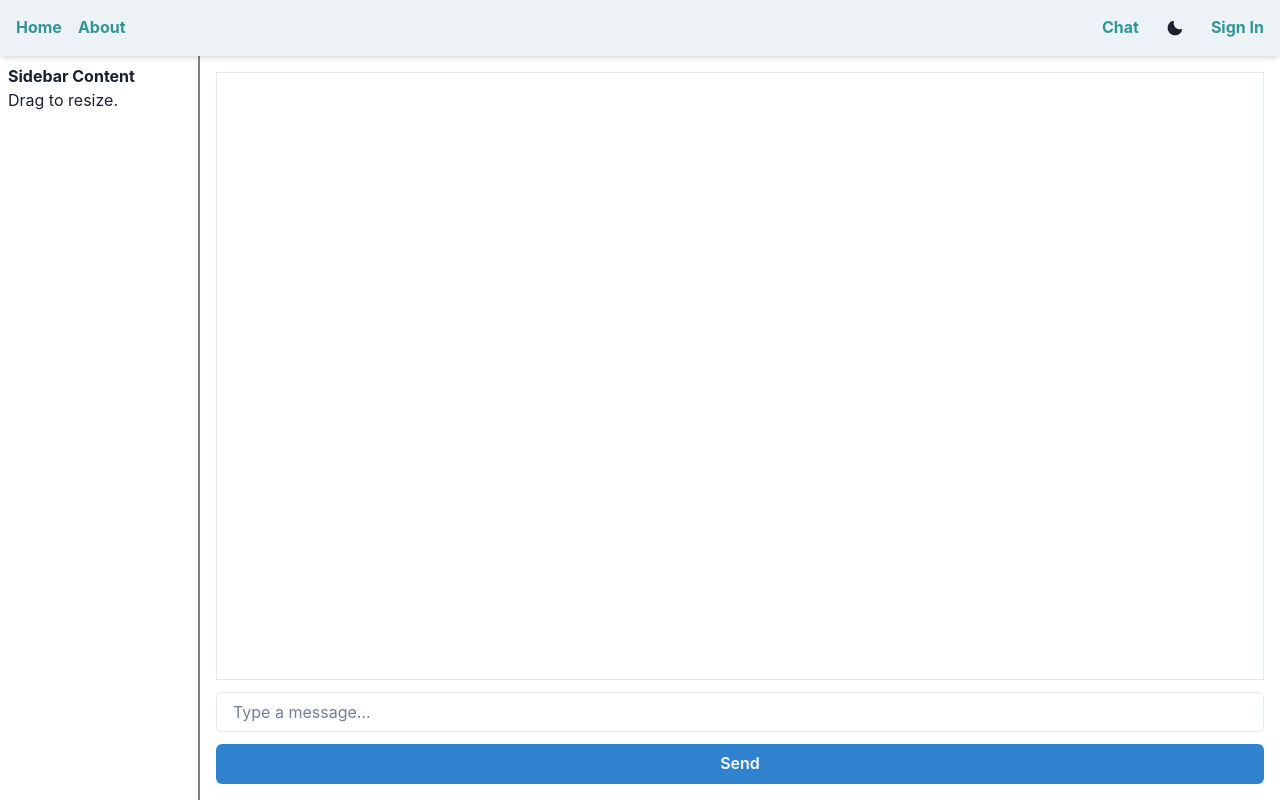
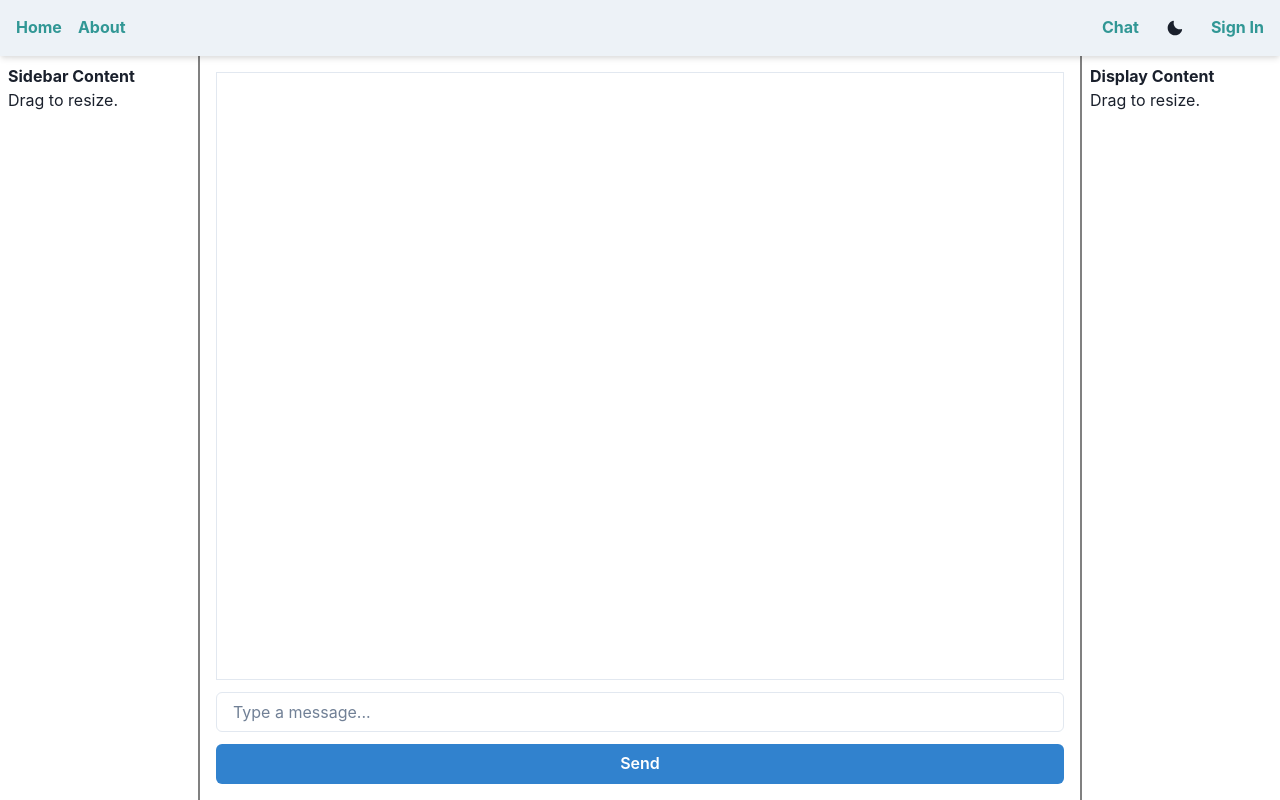
Before and after one commit to codejedi-ai/Threadist-Vite, a React (Vite) app: page /chat in a window 1280 px wide. Built offline with nearby package versions, Linux system fonts and the light colour scheme.

Commit message:
added the chat window and the display content and chat content

```diff
--- a/src/pages/Chat.tsx
+++ b/src/pages/Chat.tsx
@@ -5,8 +5,8 @@ const Chat = () => {
   const [messages, setMessages] = useState([]);
   const [input, setInput] = useState("");
   const [sidebarWidth, setSidebarWidth] = useState(200);
+  const [displayAreaWidth, setDisplayAreaWidth] = useState(200);
   const [navbarHeight, setNavbarHeight] = useState(0);
-
 
   useEffect(() => {
     const navbar = document.querySelector("nav"); // Adjust if your navbar has a different tag
@@ -15,10 +15,17 @@ const Chat = () => {
     }
   }, []);
 
-  const handleDrag = (e : MouseEvent) => {
+  const handleSidebarDrag = (e: MouseEvent) => {
     const newWidth = e.clientX;
     if (newWidth > 100 && newWidth < 500) {
       setSidebarWidth(newWidth);
+    }
+  };
+
+  const handleDisplayAreaDrag = (e: MouseEvent) => {
+    const newWidth = window.innerWidth - e.clientX;
+    if (newWidth > 100 && newWidth < 500) {
+      setDisplayAreaWidth(newWidth);
     }
   };
 
@@ -27,7 +34,11 @@ const Chat = () => {
   };
 
   return (
-    <Box display="flex" height={`calc(100vh - ${navbarHeight}px)`} marginTop={`${navbarHeight}px`}>
+    <Box
+      display="flex"
+      height={`calc(100vh - ${navbarHeight}px)`}
+      marginTop={`${navbarHeight}px`}
+    >
       {/* Sidebar */}
       <Box
         width={`${sidebarWidth}px`}
@@ -45,13 +56,14 @@ const Chat = () => {
           height="100%"
           cursor="ew-resize"
           onMouseDown={(e) => {
-            document.addEventListener("mousemove", handleDrag);
+            document.addEventListener("mousemove", handleSidebarDrag);
             document.addEventListener("mouseup", () => {
-              document.removeEventListener("mousemove", handleDrag);
+              document.removeEventListener("mousemove", handleSidebarDrag);
             });
           }}
         ></Box>
       </Box>
+
       {/* Chat Area */}
       <Box flex="1" p={4}>
         <VStack spacing={3} align="stretch" height="100%">
@@ -72,6 +84,31 @@ const Chat = () => {
           </Button>
         </VStack>
       </Box>
+
+      {/* Display Area */}
+      <Box
+        width={`${displayAreaWidth}px`}
+        p={2}
+        borderLeft="2px solid gray"
+        position="relative"
+      >
+        <Text fontWeight="bold">Display Content</Text>
+        <Text>Drag to resize.</Text>
+        <Box
+          position="absolute"
+          top="0"
+          left="0"
+          width="4px"
+          height="100%"
+          cursor="ew-resize"
+          onMouseDown={(e) => {
+            document.addEventListener("mousemove", handleDisplayAreaDrag);
+            document.addEventListener("mouseup", () => {
+              document.removeEventListener("mousemove", handleDisplayAreaDrag);
+            });
+          }}
+        ></Box>
+      </Box>
     </Box>
   );
 };
```
